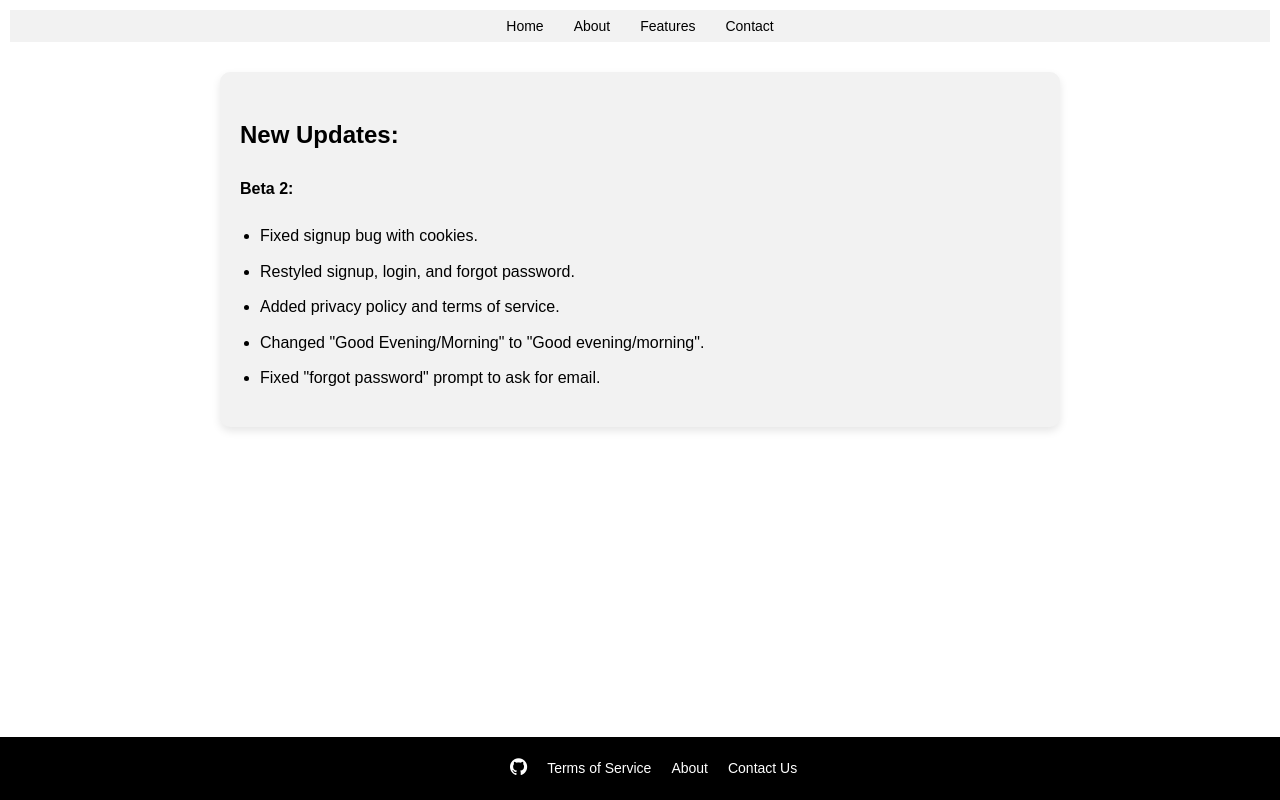
After one commit to ExxonExxon/Taskify, a Flask app: page /updates in a window 1280 px wide. The commit adds this page. Run offline with Flask 3, Linux system fonts and the light colour scheme.

Commit message:
Add files via upload

```diff
--- a/app.py
+++ b/app.py
@@ -100,6 +100,10 @@ def aboutus():
         return redirect(url_for('home'))
     else:
         return render_template('aboutus.html')
+
+@app.route('/updates')
+def updates():
+    return render_template('updatelog.html')
 
 @app.route('/contact', methods=['GET', 'POST'])
 def contactus():
--- /dev/null
+++ b/templates/updatelog.html
@@ -0,0 +1,214 @@
+<!DOCTYPE html>
+<html lang="en">
+    <head>
+        <link rel="icon" href="/static/favicon-32x32.png" type="image/x-icon">
+        <meta charset="UTF-8">
+        <link rel="stylesheet" href="https://cdnjs.cloudflare.com/ajax/libs/font-awesome/4.7.0/css/font-awesome.min.css">
+        <meta name="viewport" content="width=device-width, initial-scale=1.0">
+        <title>About Us - Taskify</title>
+        <style>
+          /* Internal CSS */
+          body {
+            margin: 0;
+            font-family: Arial, sans-serif;
+            line-height: 1.6;
+            background-color: #ffffff;
+          }
+
+          header {
+            background-color: #ffffff;
+            padding: 10px;
+          }
+
+          nav {
+            display: flex;
+            justify-content: center;
+            flex-wrap: wrap;
+            background-color: #f2f2f2;
+          }
+
+          nav a {
+            text-decoration: none;
+            color: #000000;
+            padding: 5px 15px;
+            font-size: 14px;
+            position: relative;
+          }
+
+          nav a:hover {
+            color: #888;
+            text-decoration: underline;
+          }
+
+          .hero {
+            background-image: linear-gradient(#f2f2f2, #e6e6e6);
+            color: #000000;
+            text-align: center;
+            padding: 100px 0;
+          }
+
+          .hero h1 {
+            font-size: 3rem;
+            margin-bottom: 20px;
+          }
+
+          .hero p {
+            font-size: 1.2rem;
+            margin-bottom: 30px;
+          }
+
+          /* Add more styling for other sections if needed */
+
+          footer {
+            position: absolute;
+            bottom: 0;
+            width: 99%;
+            background-color: black;
+            padding: 20px;
+            text-align: center;
+            color: white;
+        }
+
+
+          .footer-content {
+            display: flex;
+            justify-content: center;
+            align-items: center;
+            gap: 20px;
+          }
+
+          .footer-content a {
+            color: white;
+            text-decoration: none;
+            font-size: 14px;
+          }
+
+          .github-icon img {
+            width: 20px;
+            height: 20px;
+          }
+
+          .footer-content a:hover {
+            color: #cecdcd;
+            text-decoration: underline;
+          }
+
+          footer {
+            opacity: 0;
+            animation: fadeInUp 1s forwards;
+          }
+
+          @keyframes fadeInUp {
+            to {
+              opacity: 1;
+            }
+          }
+
+          .different-section {
+          padding: 50px 0;
+          text-align: center;
+        }
+
+        .different-section h2 {
+          font-size: 2rem;
+          color: #000000;
+          margin-bottom: 30px;
+        }
+
+        .different-points {
+          display: flex;
+          justify-content: center;
+          gap: 30px;
+          max-width: 1200px;
+          margin: 0 auto;
+        }
+
+        .different-point {
+          flex: 1;
+          padding: 20px;
+          border: 1px solid #888;
+          border-radius: 10px;
+          background-color: #ffffff;
+          transition: transform 0.3s;
+        }
+
+        .different-point i {
+          font-size: 24px;
+          color: #4caf50;
+          margin-bottom: 10px;
+        }
+
+        .different-point p {
+          font-size: 1rem;
+          color: #000000;
+        }
+
+        .different-point:hover {
+          transform: translateY(-10px);
+          box-shadow: 0 4px 8px rgba(0, 0, 0, 0.1);
+        }
+        .updates-list {
+      background-color: #f2f2f2;
+      padding: 20px;
+      margin: 20px auto;
+      max-width: 800px;
+      border-radius: 10px;
+      box-shadow: 0 4px 8px rgba(0, 0, 0, 0.1);
+    }
+
+    .updates-list h3 {
+      font-size: 1.5rem;
+      margin-bottom: 10px;
+    }
+
+    .updates-list ul {
+      list-style: disc;
+      padding-left: 20px;
+    }
+
+    .updates-list li {
+      margin-bottom: 10px;
+    }
+  </style>
+</head>
+
+<body>
+  <header>
+    <nav>
+      <a href="/">Home</a>
+      <a href="#">About</a>
+      <a href="/#features">Features</a>
+      <a href="/contact">Contact</a>
+    </nav>
+  </header>
+
+  <!-- Your content -->
+  <div class="updates-list">
+    <h3>New Updates:</h3>
+    <h4>Beta 2:</h4>
+    <ul>
+      <li>Fixed signup bug with cookies.</li>
+      <li>Restyled signup, login, and forgot password.</li>
+      <li>Added privacy policy and terms of service.</li>
+      <li>Changed "Good Evening/Morning" to "Good evening/morning".</li>
+      <li>Fixed "forgot password" prompt to ask for email.</li>
+    </ul>
+  </div>
+  <footer>
+    <div class="footer-content">
+      <a href="https://github.com/ExxonExxon/Taskify" class="github-icon" target="_blank">
+        <i style="font-size: 20px;" class="fa fa-github"></i>
+      </a>
+      <a href="#">Terms of Service</a>
+      <a href="#">About</a>
+      <a href="#">Contact Us</a>
+    </div>
+  </footer>
+
+  <script>
+    // Add Intersection Observer or any other scripting as needed
+
+  </script>
+</body>
+
+</html>
```
Also changed, not shown: templates/home.html (+4 -3 lines).
